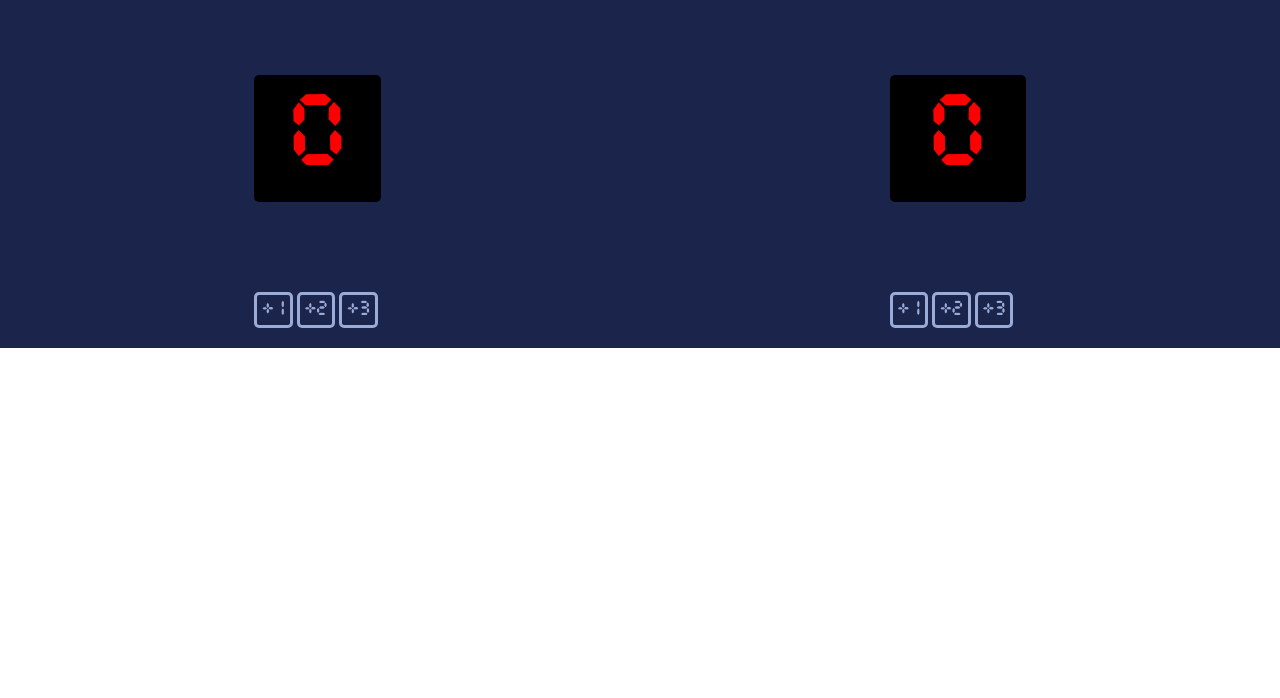
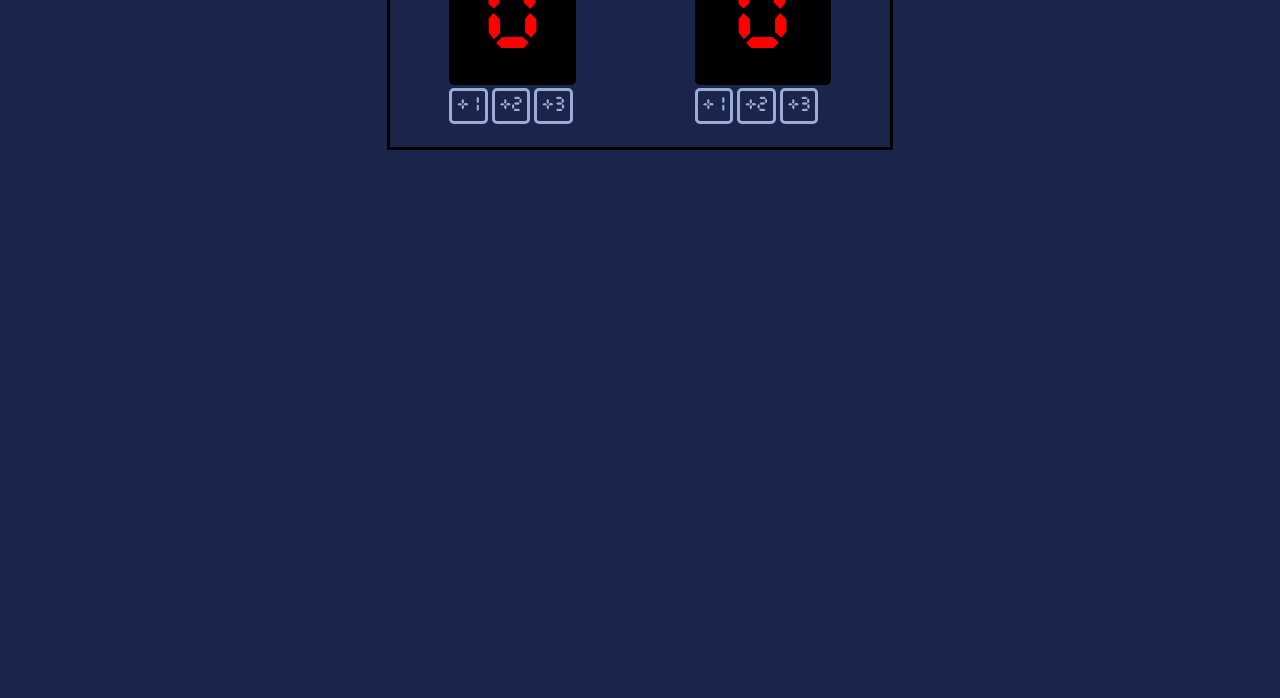
Before and after one commit to Mamcfarland87/Scoreboard, a plain HTML site: page index.html in a window 1280 px wide. Shown: the part 102-800 px from the top of the page. Drawn offline with Linux system fonts and the light colour scheme.

Commit message:
Add files via upload

```diff
--- a/index.css
+++ b/index.css
@@ -1,5 +1,7 @@
 body {
     margin: 0;
+    background-color: #1B244A;
+    background: cover;
 }
 
 @font-face {
@@ -10,8 +12,13 @@ body {
 .container {
     display: flex;
     justify-content: space-around;
+    align-items: center;
     background-color: #1B244A;
     padding: 0 0 20px;
+    background: cover;
+    border: 3px solid black;
+    margin: 10px auto;
+    max-width: 500px;
 }
 
 h3 {
@@ -19,14 +26,9 @@ h3 {
     text-align: center;
     font-weight: 700px;
     font-size: 40px;
+    margin: 0 auto;
 }
 
-//.scoreboard-sct {
-    display: flex;
-    flex-direction: column;
-    align-items: center;
-    gap: 10px;
-}
 
 #home-score {
     background-color: black;
@@ -36,6 +38,7 @@ h3 {
     line-height: 126.67px;
     text-align: center;
     border-radius: 5px;
+    margin: 0 auto;
 
 }
 
@@ -47,6 +50,7 @@ h3 {
     line-height: 126.67px;
     text-align: center;
     border-radius: 5px;
+    margin: 0 auto;
 }
 
 button {
@@ -58,4 +62,5 @@ button {
     color: #9AABD8;
     border-radius: 5px;
     padding: 5px;
+    margin: 3px auto;
 }
--- a/index.html
+++ b/index.html
@@ -5,14 +5,14 @@
     </head>
     <body>
         <div class="container">
-            <div class="scoreboard-sct">
+            <div class="scoreboard">
                 <h3>HOME</h3>
                 <p id="home-score">0</p>
                     <button onclick="plus1()">+1</button>
                     <button onclick="plus2()">+2</button>
                     <button onclick="plus3()">+3</button>
             </div>
-            <div class="scoreboard-sct">
+            <div class="scoreboard">
                 <h3>GUEST</h3>
                 <p id="guest-score">0</p>
                     <button onclick="guestplus1()">+1</button>
```
